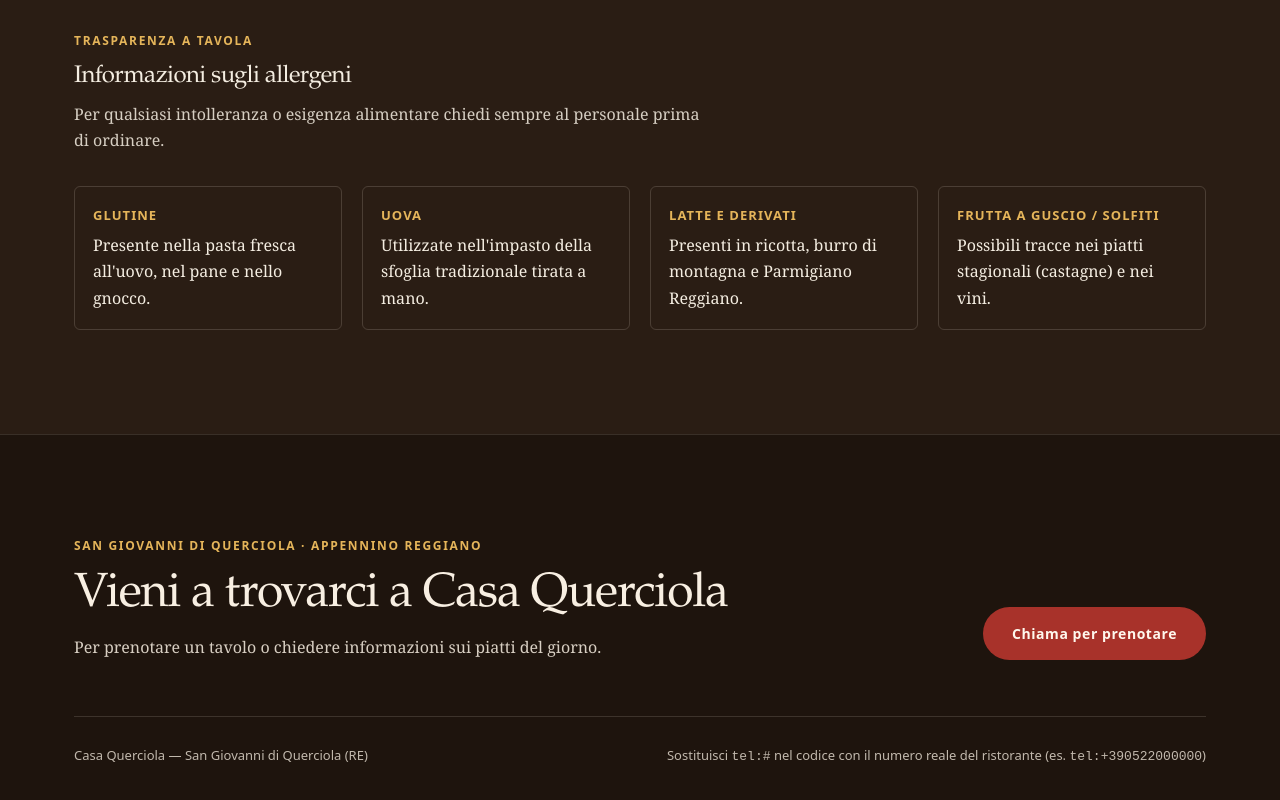
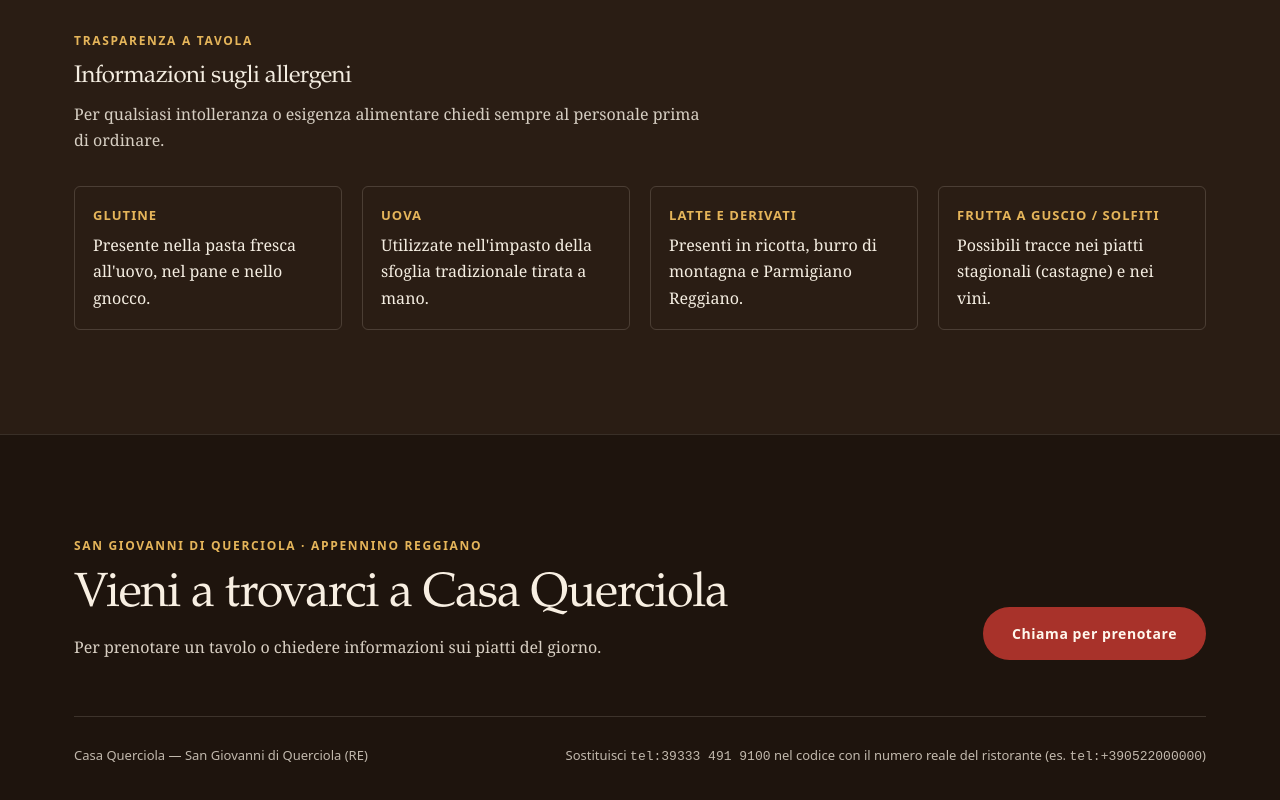
Before and after one commit to emif-01/Ristorante-Belvedere-, a plain HTML site: page index.html in a window 1280 px wide. Shown: the part 4292-5092 px from the top of the page. Drawn offline with Linux system fonts and the light colour scheme.

Commit message:
index.html

```diff
--- a/index.html
+++ b/index.html
@@ -3,7 +3,7 @@
 <head>
   <meta charset="UTF-8" />
   <meta name="viewport" content="width=device-width, initial-scale=1.0" />
-  <title>Casa Querciola — Cucina Reggiana d'Appennino</title>
+  <title>Ristorante Belvedere — Cucina Reggiana</title>
 
   <style>
     /* =========================================================
@@ -498,7 +498,7 @@
         <a href="#storia">La Casa</a>
         <a href="#eventi">Sala Privata</a>
         <a href="#allergeni">Allergeni</a>
-        <a href="tel:#" class="btn btn-red">Chiama</a>
+        <a href="tel:39333 491 9100" class="btn btn-red">Chiama</a>
       </nav>
     </div>
   </header>
@@ -517,7 +517,7 @@
       <h1>Casa Querciola</h1>
       <p>Tortelli tirati a mano dalle nostre cuoche, un calice di vino e la storia reggiana.</p>
       <div class="hero-actions">
-        <a href="tel:#" class="btn btn-red">Chiama per prenotare</a>
+        <a href="tel:39333 491 9100" class="btn btn-red">Chiama per prenotare</a>
         <a href="#menu" class="btn btn-outline-light">Guarda i piatti</a>
       </div>
     </div>
@@ -641,7 +641,7 @@
         <p style="font-size: 1.15rem; margin-bottom: 28px; opacity: 0.92;">
           Su richiesta apriamo una sala a parte, con menù pensato insieme a voi.
         </p>
-        <a href="tel:#" class="btn btn-outline-light">Chiamaci per concordare il menù</a>
+        <a href="tel:39333 491 9100" class="btn btn-outline-light">Chiamaci per concordare il menù</a>
       </div>
 
       <div class="events-photo">
@@ -705,13 +705,13 @@
           <p style="opacity: 0.85;">Per prenotare un tavolo o chiedere informazioni sui piatti del giorno.</p>
         </div>
         <div>
-          <a href="tel:#" class="btn btn-red">Chiama per prenotare</a>
+          <a href="tel:39333 491 9100" class="btn btn-red">Chiama per prenotare</a>
         </div>
       </div>
 
       <div class="footer-bottom">
         <span>Casa Querciola — San Giovanni di Querciola (RE)</span>
-        <span>Sostituisci <code>tel:#</code> nel codice con il numero reale del ristorante (es. <code>tel:+390522000000</code>)</span>
+        <span>Sostituisci <code>tel:39333 491 9100</code> nel codice con il numero reale del ristorante (es. <code>tel:+390522000000</code>)</span>
       </div>
     </div>
   </footer>
```
